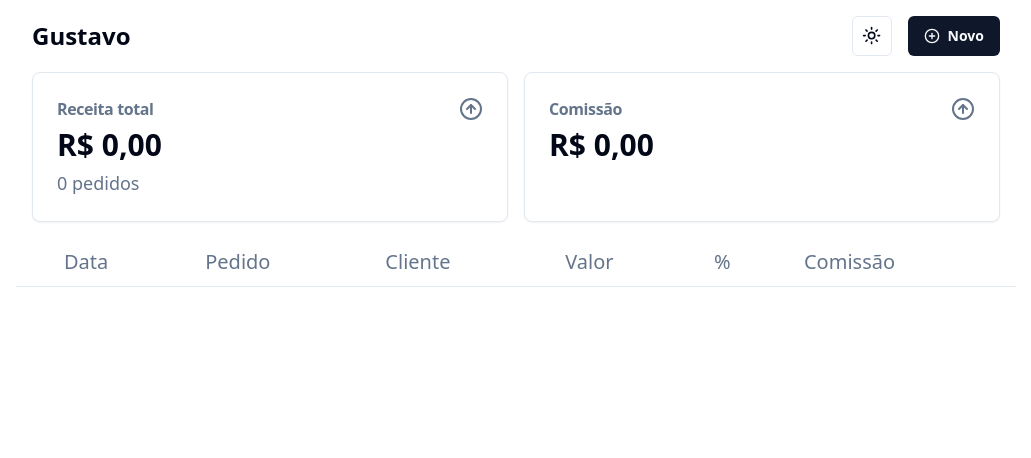
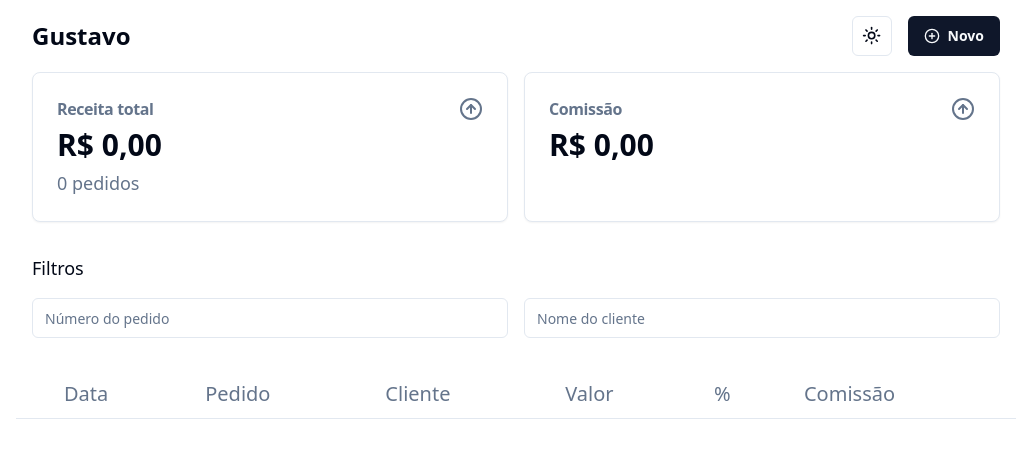
Before and after one commit to MatDev435/planilha-pedidos-gustavo, a React (Vite) app: page / in a window 1280 px wide. Shown: the top 458 px of the page, without its empty margins (124-1155 px from the left). Built offline with nearby package versions, Linux system fonts and the light colour scheme.

Commit message:
Filtros por número do pedido e nome do cliente adicionados

```diff
--- a/src/app.tsx
+++ b/src/app.tsx
@@ -15,6 +15,7 @@ import { OrderTableRow } from './components/order-table-row'
 import { useEffect, useState } from 'react'
 import { NewOrderDialogContent } from './components/new-order-dialog-content'
 import { Dialog, DialogTrigger } from './components/ui/dialog'
+import { Input } from './components/ui/input'
 
 export interface Order {
   id: number
@@ -27,6 +28,9 @@ export interface Order {
 }
 
 export function App() {
+  const [orderNumber, setOrderNumber] = useState('')
+  const [customerName, setCustomerName] = useState('')
+
   const [orders, setOrders] = useState<Order[]>([])
 
   function createNewOrder(order: Order) {
@@ -59,8 +63,22 @@ export function App() {
     }
   }, [])
 
-  const revenue = orders.reduce((total, order) => total + order.totalValue, 0)
-  const commission = orders.reduce(
+  function getFilteredOrders() {
+    return orders.filter(
+      (order) =>
+        order.orderNumber.includes(orderNumber) &&
+        order.customerName.toLowerCase().includes(customerName.toLowerCase()),
+    )
+  }
+
+  const filteredOrders = getFilteredOrders()
+  console.log(filteredOrders)
+
+  const revenue = filteredOrders.reduce(
+    (total, order) => total + order.totalValue,
+    0,
+  )
+  const commission = filteredOrders.reduce(
     (total, order) => total + order.commission,
     0,
   )
@@ -87,11 +105,27 @@ export function App() {
             </Dialog>
           </div>
         </header>
-
         <section className="grid grid-cols-1 gap-4 px-4 mb-4 md:grid-cols-2">
           <RevenueCard revenue={revenue} ordersAmount={orders.length} />
           <CommissionCard commission={commission} />
         </section>
+
+        <div className="p-4 mb-4">
+          <span className="text-lg text-foreground">Filtros</span>
+
+          <div className="text-md grid grid-cols-2 gap-4 mt-4">
+            <Input
+              placeholder="Número do pedido"
+              value={orderNumber}
+              onChange={(e) => setOrderNumber(e.target.value)}
+            />
+
+            <Input
+              placeholder="Nome do cliente"
+              onChange={(e) => setCustomerName(e.target.value)}
+            />
+          </div>
+        </div>
 
         <Table>
           <TableHeader>
@@ -107,8 +141,8 @@ export function App() {
           </TableHeader>
 
           <TableBody>
-            {orders ? (
-              orders.map((order) => {
+            {filteredOrders ? (
+              filteredOrders.map((order) => {
                 return (
                   <OrderTableRow
                     key={order.id}
```
